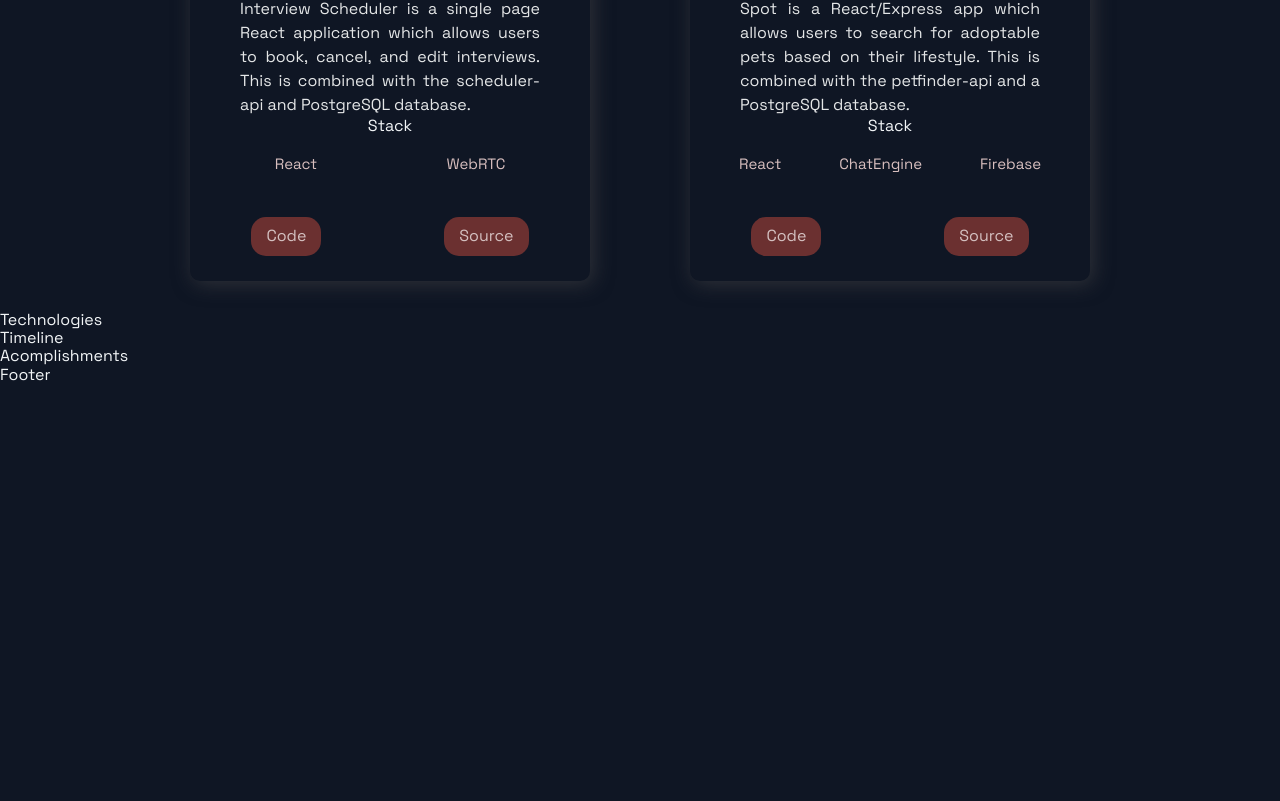
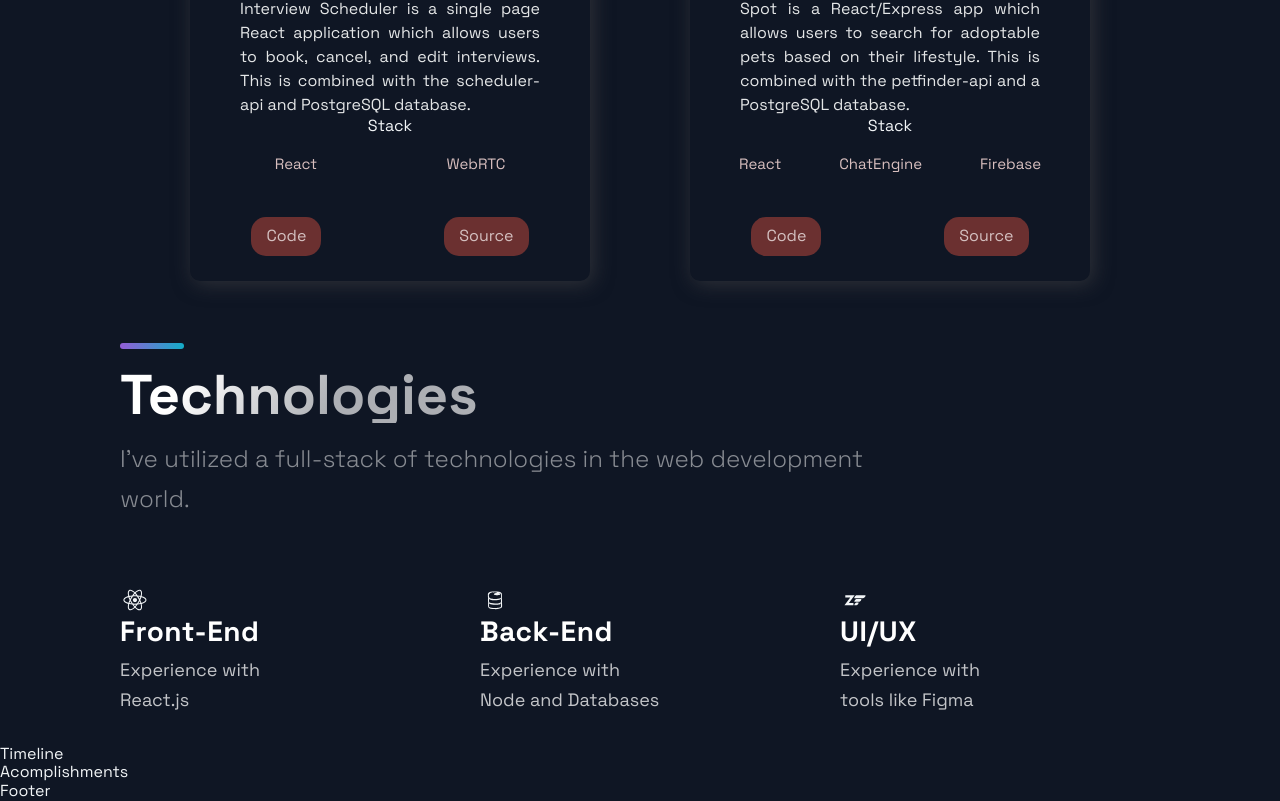
Before and after one commit to desireemendes/desireemendes-portfolio, a Next.js app: page / in a window 1280 px wide. Shown: the part 1648-2449 px from the top of the page. Before the commit the page ends 2033 px from the top, so only its background shows below. Built offline with nearby package versions, Linux system fonts and the light colour scheme.

Commit message:
Add technologies section

```diff
--- a/src/components/Technologies/Technologies.js
+++ b/src/components/Technologies/Technologies.js
@@ -4,9 +4,46 @@
 import { List, ListContainer, ListItem, ListParagraph, ListTitle } from './TechnologiesStyles';
 
 const Technologies = () =>  (
-  <div>
-    Technologies
-  </div>
+ <Section id="tech">
+   <SectionDivider />
+   <br />
+   <SectionTitle>Technologies</SectionTitle>
+   <SectionText>
+     I've utilized a full-stack of technologies in the web development world.
+   </SectionText>
+   <List>
+     <ListItem>
+       <DiReact size="3rem" />
+       <ListContainer>
+         <ListTitle>Front-End</ListTitle>
+         <ListParagraph>
+           Experience with <br />
+           React.js
+         </ListParagraph>
+       </ListContainer>
+     </ListItem>
+     <ListItem>
+       <DiFirebase size="3rem" />
+       <ListContainer>
+         <ListTitle>Back-End</ListTitle>
+         <ListParagraph>
+           Experience with <br />
+           Node and Databases
+         </ListParagraph>
+       </ListContainer>
+     </ListItem>
+     <ListItem>
+       <DiZend size="3rem" />
+       <ListContainer>
+         <ListTitle>UI/UX</ListTitle>
+         <ListParagraph>
+           Experience with <br />
+           tools like Figma
+         </ListParagraph>
+       </ListContainer>
+     </ListItem>
+   </List>
+ </Section>
 );
 
 export default Technologies;
```
